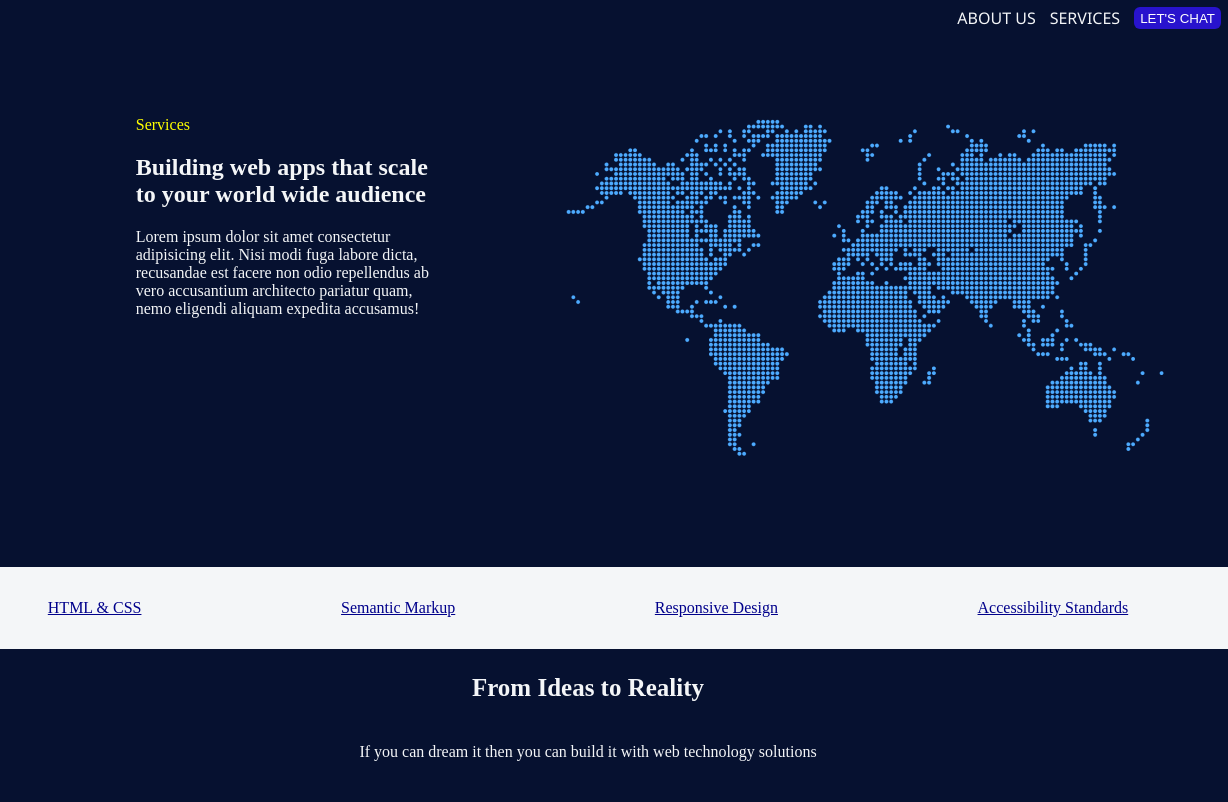
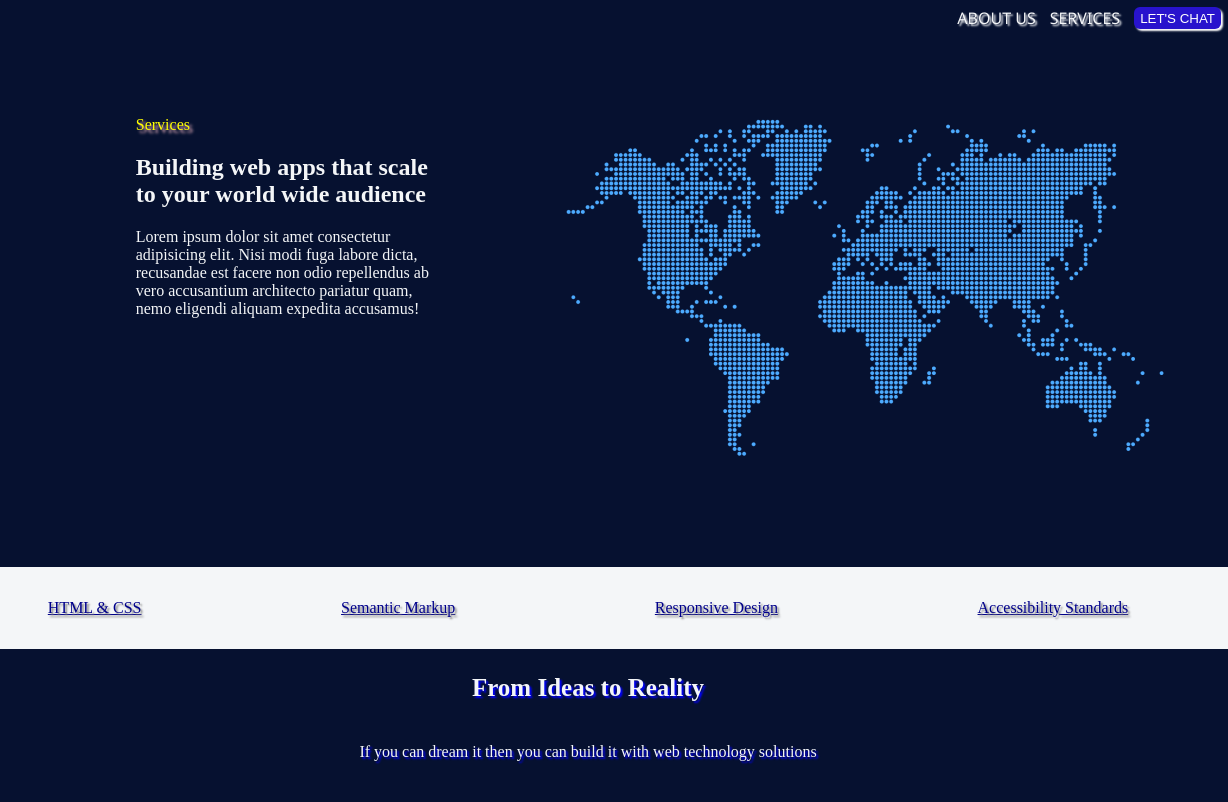
Before and after one commit to paulfontes/cool_site, a plain HTML site: page index.html in a window 1280 px wide. Shown: the full height of the page, 52-1280 px from the left. Drawn offline with Linux system fonts and the light colour scheme.

Commit message:
Cool Shadows applied

```diff
--- a/style.css
+++ b/style.css
@@ -25,6 +25,7 @@ nav {
     justify-content: space-between;
     align-items: center;
     padding-bottom: 4em;
+    text-shadow: 2px 2px 2px ;
 }
 button {
     border: unset;
@@ -32,6 +33,7 @@ button {
     background-color: #2813cd;
     color: white;
     border-radius: 6px;
+    box-shadow: 2px 2px 2px white;
 }
 .hero {
     display: flex;
@@ -53,6 +55,7 @@ img {
 }
 .web-statement :first-child {
     color: yellow;
+    text-shadow: 3px 3px 3px pink;
 }
 .web-statement {
         max-width: 300px;
@@ -64,6 +67,7 @@ footer {
     color: var(--cool-light);
     align-items: center;
     padding-bottom: 3em;
+    text-shadow: 2px 2px 2px blue;
 }
 .task {
     display: flex;
@@ -87,6 +91,7 @@ footer {
     padding: 1em 0em;
     background-color: #f4f6f8;
     flex-wrap: wrap;
+    text-shadow: 2px 2px 2px gray;
 }
 
 .links * {
```
